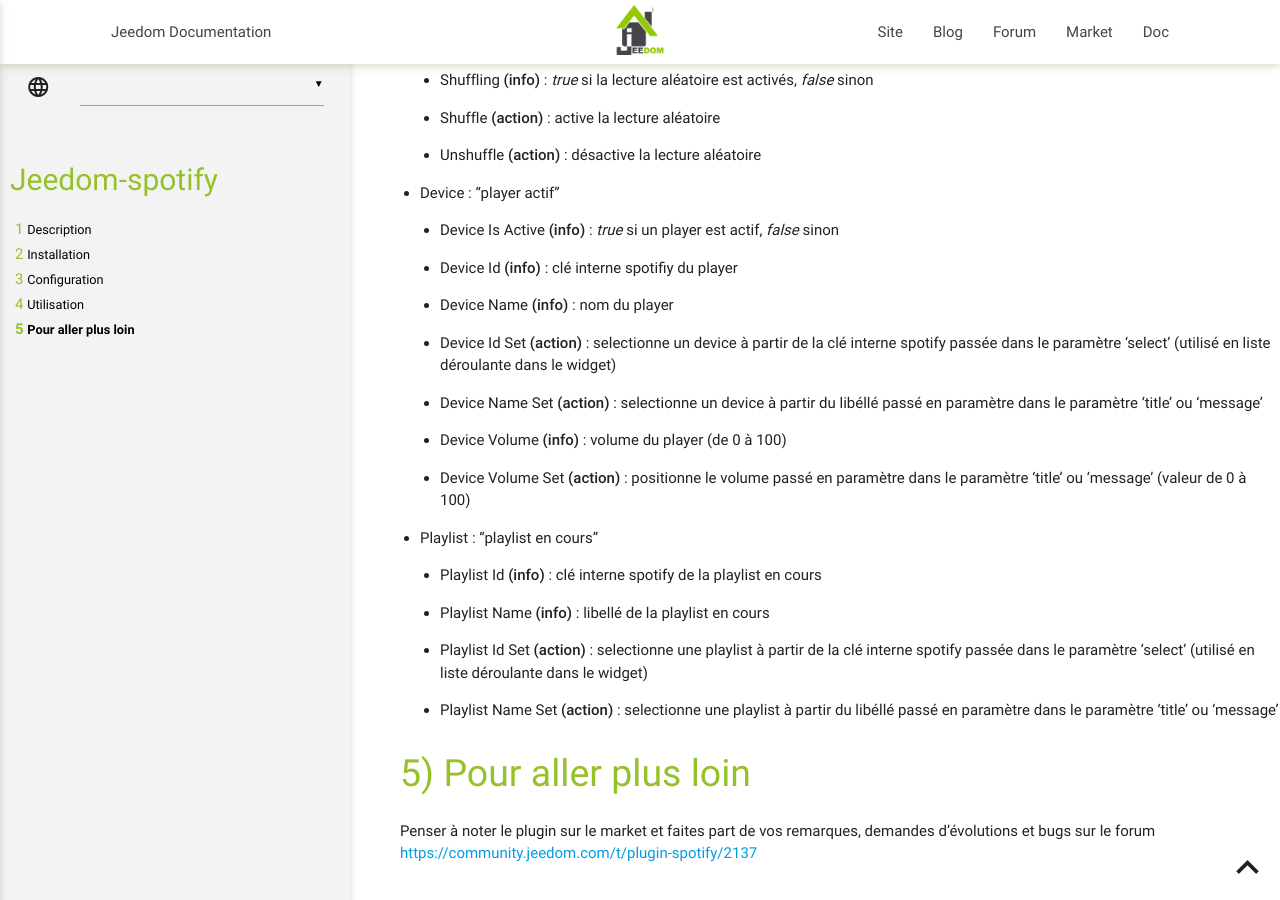
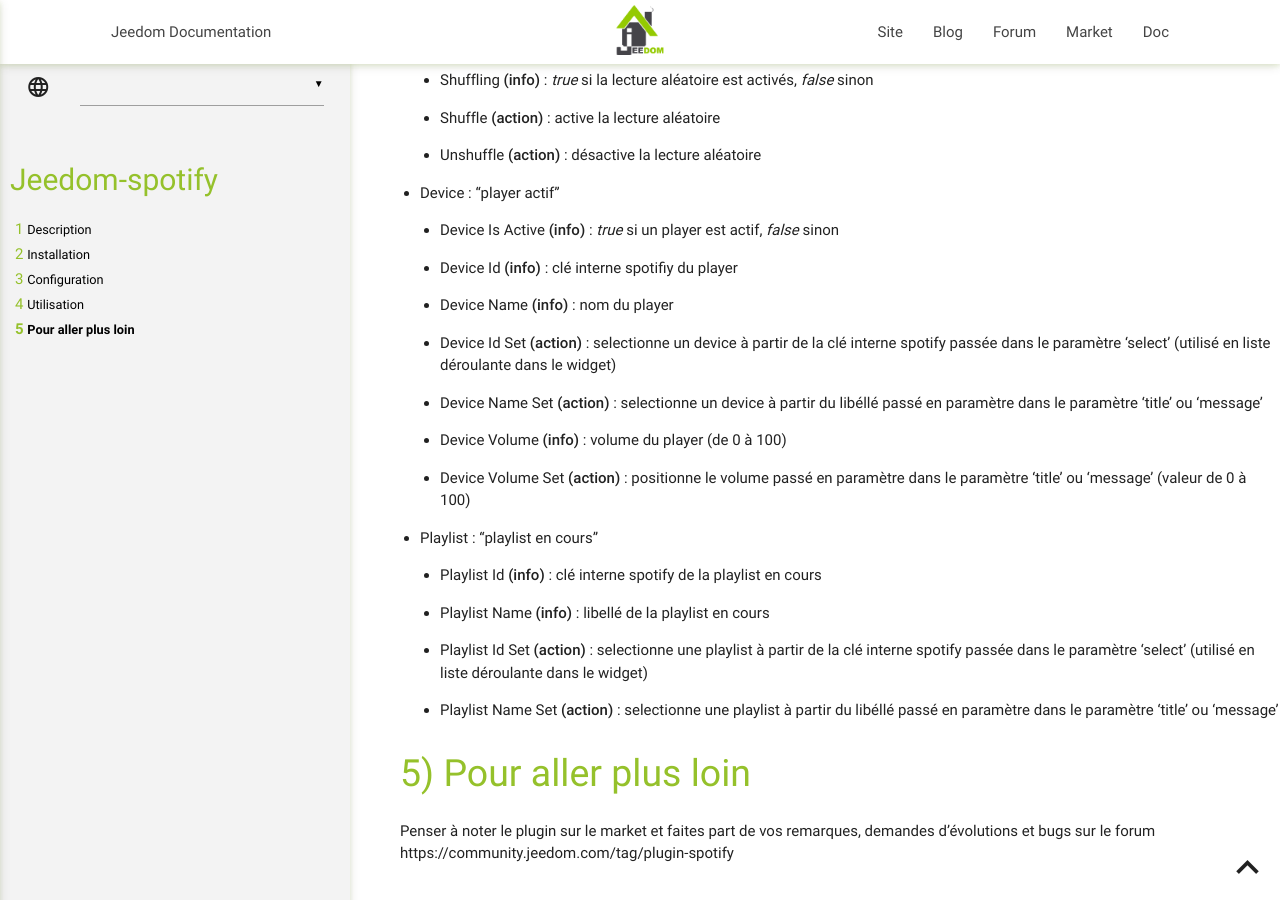
Before and after one commit to lucguinchard/jeedom-plugin-spotify, a Jekyll site: the page built from docs/fr_FR/index.md, in a window 1280 px wide and 900 px high, scrolled down 4631 px. Built offline with Jekyll 4.4.1, drawn with Linux system fonts in a browser that asks for light colours; our own code applies the rules of GitHub Pages for plain Markdown files; part of the change alters nothing that is shown.

Commit message:
Màj doc

```diff
--- a/docs/fr_FR/index.md
+++ b/docs/fr_FR/index.md
@@ -117,4 +117,4 @@ Chaque équipement dispose des commandes réparties dans les catégories suivant
 Pour aller plus loin
 ===
 
-Penser à noter le plugin sur le market et faites part de vos remarques, demandes d'évolutions et bugs sur le forum [https://community.jeedom.com/t/plugin-spotify/2137](https://community.jeedom.com/t/plugin-spotify/2137)
+Penser à noter le plugin sur le market et faites part de vos remarques, demandes d'évolutions et bugs sur le forum https://community.jeedom.com/tag/plugin-spotify
```
